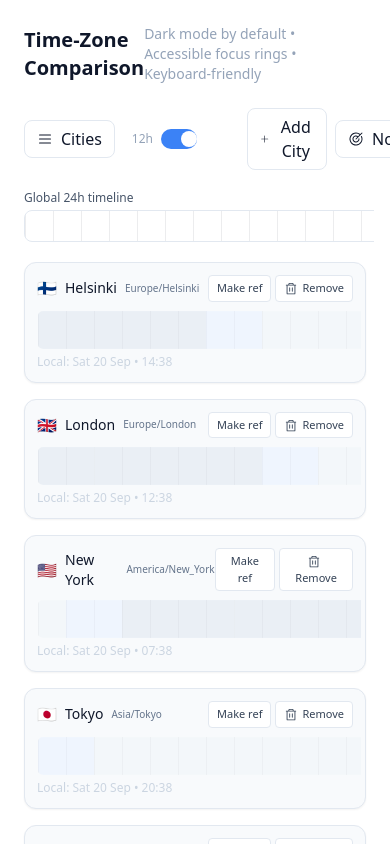
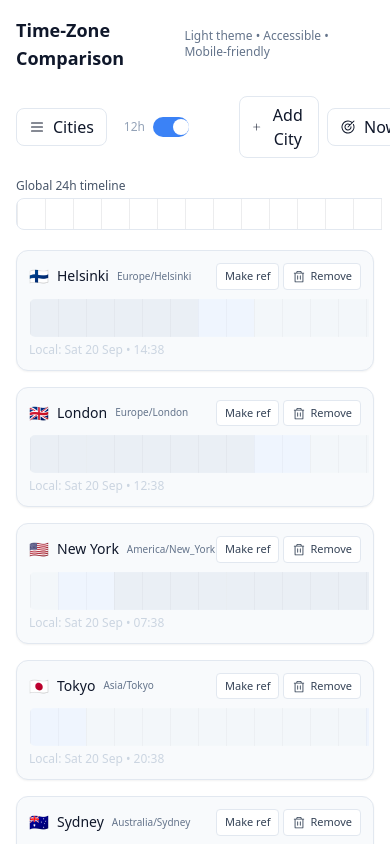
Before and after one commit to aidendmercer/Tim-Zone-Helper, a Next.js app: page / in a window 390 px wide. Shown: the top 844 px of the page. Built offline with nearby package versions, Linux system fonts and the light colour scheme.

Commit message:
Update page.tsx

```diff
--- a/app/page.tsx
+++ b/app/page.tsx
@@ -10,18 +10,11 @@ import { loadCities, loadPrefs, saveCities, savePrefs } from "./(lib)/storage";
 
 export default function Page() {
   const [cities, setCities] = useState<City[]>(seedCities);
+  const initialRefId = seedCities[0]?.id ?? "Europe/Helsinki";
+  const [prefs, setPrefs] = useState<Preferences>({ timeFormat: "24h", referenceCityId: initialRefId });
+  const [addOpen, setAddOpen] = useState(false);
+  const [mobileSidebarOpen, setMobileSidebarOpen] = useState(false);
 
-  // Safe initial ref id
-  const initialRefId = seedCities[0]?.id ?? "Europe/Helsinki";
-
-  const [prefs, setPrefs] = useState<Preferences>({
-    timeFormat: "24h",
-    referenceCityId: initialRefId
-  });
-
-  const [addOpen, setAddOpen] = useState(false);
-
-  // Load persisted
   useEffect(() => {
     (async () => {
       const [c, p] = await Promise.all([loadCities(), loadPrefs()]);
@@ -35,14 +28,8 @@ export default function Page() {
     })();
   }, [initialRefId]);
 
-  // Persist on changes
-  useEffect(() => {
-    saveCities(cities);
-  }, [cities]);
-
-  useEffect(() => {
-    savePrefs(prefs);
-  }, [prefs]);
+  useEffect(() => { saveCities(cities); }, [cities]);
+  useEffect(() => { savePrefs(prefs); }, [prefs]);
 
   const referenceCity = useMemo(
     () =>
@@ -58,10 +45,7 @@ export default function Page() {
   );
 
   function handleAddCity(c: City) {
-    setCities((prev) => {
-      if (prev.some((x) => x.id === c.id)) return prev;
-      return [...prev, c];
-    });
+    setCities((prev) => (prev.some((x) => x.id === c.id) ? prev : [...prev, c]));
   }
 
   return (
@@ -72,13 +56,15 @@ export default function Page() {
         onMakeReference={(id) => setPrefs({ ...prefs, referenceCityId: id })}
         referenceCityId={referenceCity.id}
         onOpenAddCity={() => setAddOpen(true)}
+        mobileOpen={mobileSidebarOpen}
+        onMobileClose={() => setMobileSidebarOpen(false)}
       />
 
-      <main className="flex-1 min-w-0 p-6 space-y-6">
+      <main className="flex-1 min-w-0 p-4 sm:p-6 space-y-6">
         <header className="flex items-center justify-between">
-          <h1 className="text-xl font-semibold">Time-Zone Comparison</h1>
-          <div className="text-sm text-slate-400">
-            Dark mode by default • Accessible focus rings • Keyboard-friendly
+          <h1 className="text-lg sm:text-xl font-semibold">Time-Zone Comparison</h1>
+          <div className="text-xs sm:text-sm text-slate-500">
+            Light theme • Accessible • Mobile-friendly
           </div>
         </header>
 
@@ -89,6 +75,7 @@ export default function Page() {
           setPrefs={setPrefs}
           referenceCity={referenceCity}
           onOpenAddCity={() => setAddOpen(true)}
+          onOpenSidebarMobile={() => setMobileSidebarOpen(true)}
         />
       </main>
 
```
